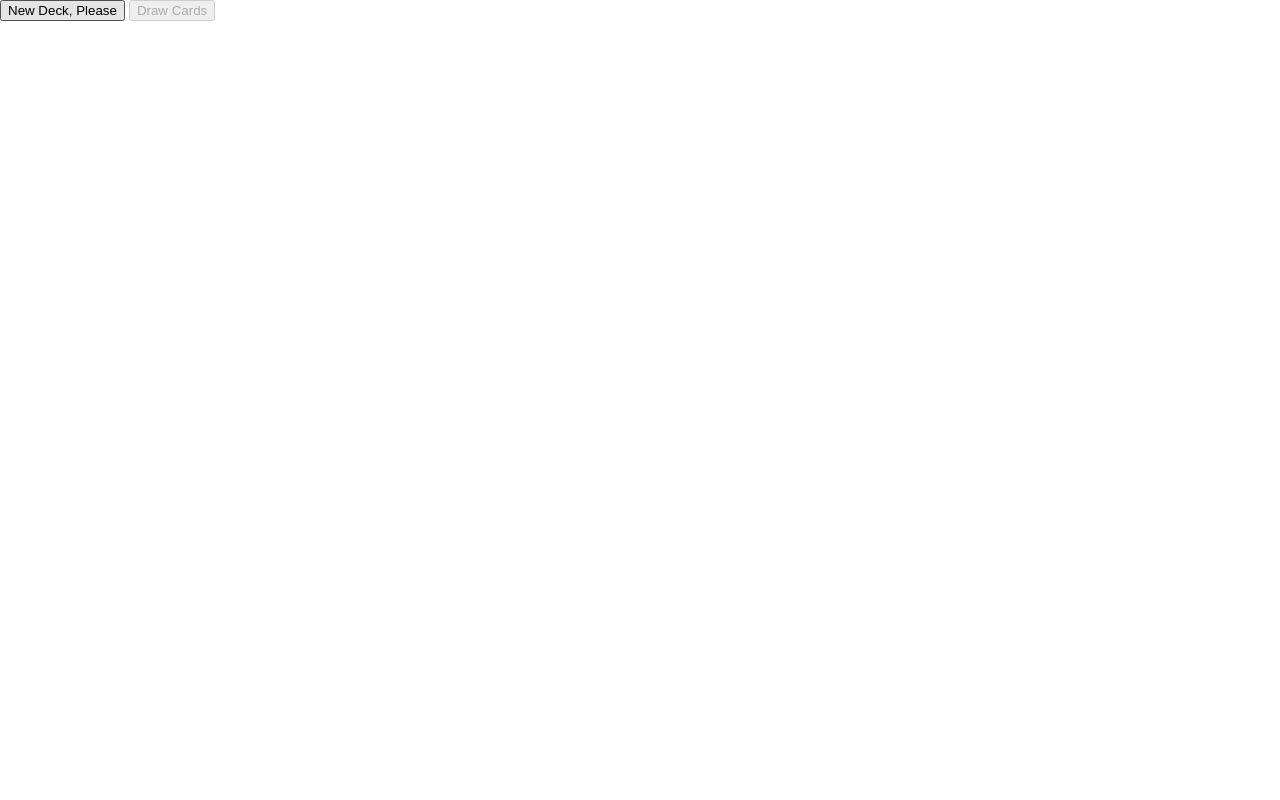
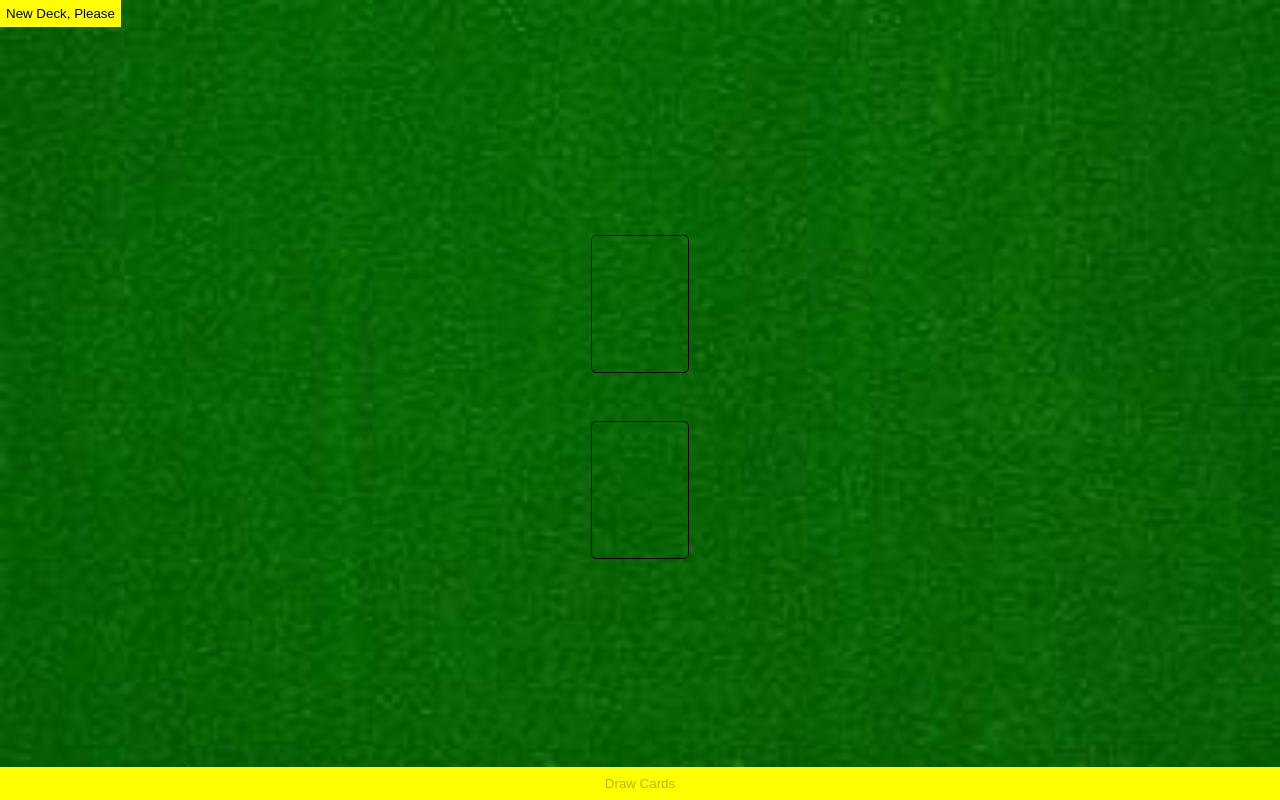
Before and after one commit to blerandgashi/war-game, a plain HTML site: page index.html in a window 1280 px wide. Drawn offline with Linux system fonts and the light colour scheme.

Commit message:
added some features

```diff
--- a/index.html
+++ b/index.html
@@ -9,6 +9,10 @@
 <body>
   <main>
     <button class="newDeck">New Deck, Please</button>
+    <div class="imgContainer">
+      <div class="card-slot"></div>
+      <div class="card-slot"></div>
+    </div>
     <button id="draw-cards" disabled>Draw Cards</button>
   </main>
   <script src="script.js"></script>
--- a/script.js
+++ b/script.js
@@ -1,4 +1,8 @@
-let deckId
+let deckId = "";
+const cardsContainer = document.querySelector(".imgContainer");
+
+const newDeckBtn = document.querySelector(".newDeck");
+const drawBtn = document.querySelector("#draw-cards");
 
 function handleClick() {
   fetch("https://apis.scrimba.com/deckofcards/api/deck/new/shuffle/")
@@ -11,12 +15,21 @@ function handleClick() {
       document.querySelector("#draw-cards").disabled = false;
 }
 
-document.querySelector(".newDeck").addEventListener("click", handleClick)
+newDeckBtn.addEventListener("click", handleClick)
 
-document.getElementById("draw-cards").addEventListener("click", () => {
+drawBtn.addEventListener("click", () => {
   fetch(`https://apis.scrimba.com/deckofcards/api/deck/${deckId}/draw/?count=2`)
       .then(res => res.json())
       .then(data => {
-          console.log(data);
+        console.log(data.cards[0].image);
+
+        cardsContainer.children[0].innerHTML =
+        `
+          <img src=${data.cards[0].image} class="card"/>
+        `
+        cardsContainer.children[1].innerHTML =
+        `
+          <img src=${data.cards[1].image} class="card"/>
+        `
       })
 })
--- a/style.css
+++ b/style.css
@@ -1,3 +1,44 @@
 body{
   margin: 0;
+  background-image: url('images/card-table.jpg');
+  background-repeat: no-repeat;
+  background-size: cover;
+  height: 100vh;
 }
+main{
+  height: 100vh;
+  display: flex;
+  flex-direction: column;
+  justify-content: space-between;
+}
+.imgContainer{
+  display: flex;
+  flex-direction: column;
+  align-items: center;
+  justify-content: center;
+  gap: 3em;
+}
+div.card-slot{
+  border: 1.5px solid black;
+  height: 8.5em;
+  width: 6em;
+  border-radius: 5px;
+}
+button{
+  background-color: yellow;
+  border: 0;
+  cursor: pointer;
+}
+button.newDeck{
+  align-self: flex-start;
+  height: 2em;
+}
+#draw-cards{
+  align-self: flex-end;
+  width: 100%;
+  height: 2.5em;
+}
+img.card{
+  width: 100%;
+  height: 100%;
+}
```
Also changed, not shown: images/card-table.jpg (added). Lines whose indentation alone changed are shown as unchanged.
